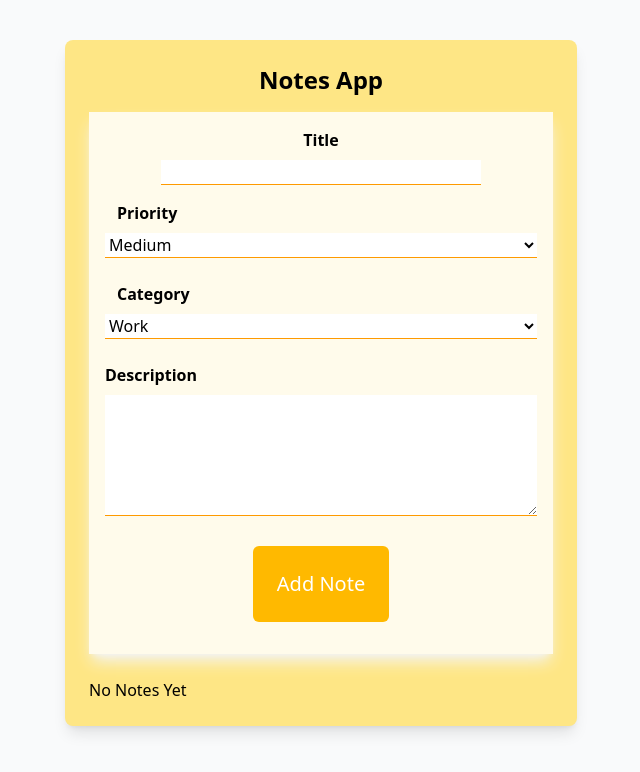
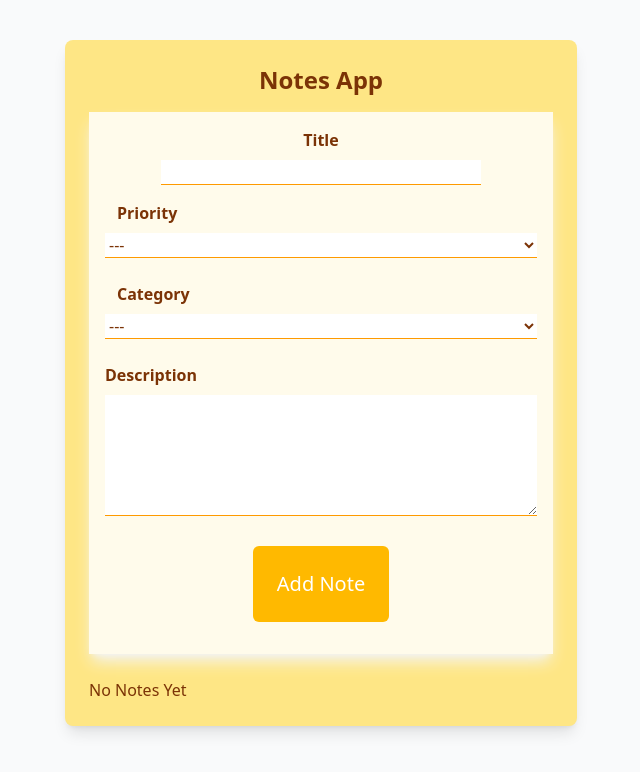
Before and after one commit to stapperu/NotesApp, a React (Vite) app: page / in a window 1280 px wide. Shown: the top 772 px of the page, without its empty margins (319-959 px from the left). Built offline with nearby package versions, Linux system fonts and the light colour scheme.

Commit message:
added conditional styling to list elements based on the priority; added prompt reminder to fill out the whole form

```diff
--- a/src/components/NoteComponent.jsx
+++ b/src/components/NoteComponent.jsx
@@ -1,15 +1,17 @@
 const NoteComponent = (note) => {
-console.log(note)
+
+
 
 	return (
-		<div className="p-4 m-2 bg-amber-50 rounded-lg shadow-md border-l-8 border-amber-400">
+		<div className="p-4 m-2 bg-amber-50 rounded-lg shadow-md border-l-8 border-amber-400"
+		style={{borderLeftColor: note.note.priority=="High" ? "red" : note.note.priority=="Medium" ? "yellow" : "green"}}>
 			<h3 className="text-xl font-bold uppercase text-amber-500">
 				{note.note.title}
 			</h3>
 			<h5 className="mb-2 text-md font-semibold ">{note.note.priority}</h5>
-			<h5 className="text-sm font text-gray-500  font-light">
+			<h6 className="text-sm font text-gray-500  font-light">
 				{note.note.category}
-			</h5>
+			</h6>
 			<hr></hr>
 			<p className="m-2 p-2 text-md font ">{note.note.description}</p>
 		</div>
--- a/src/components/NoteFormComponent.jsx
+++ b/src/components/NoteFormComponent.jsx
@@ -1,8 +1,6 @@
 import { useState, useEffectEvent } from "react";
 
-
-
-const NoteFormComponent = ({notes,setNotes}) => {
+const NoteFormComponent = ({ notes, setNotes }) => {
 	// alternative with each state separate, requires changing onChange to "onChange={(e)=>{setPriority(e.target.value)}}" and value to whatever the state is instead of "formData.x"
 	//     const [title,setTitle]=useState();
 	//     const [priority,setPriority]=useState('Medium');
@@ -10,8 +8,8 @@ const NoteFormComponent = ({notes,setNotes}) => {
 	//     const [description,setDescription]=useState(''); }
 	const [formData, setFormData] = useState({
 		title: "",
-	priority: "Medium",
-	category: "Work",
+		priority: null,
+		category: null,
 		description: "",
 	});
 	const handleChange = (e) => {
@@ -21,75 +19,83 @@ const handleChange = (e) => {
 		});
 	};
 
-const handleSubmit=(e)=>{
+	const handleSubmit = (e) => {
 		e.preventDefault();
-    if(!formData.title || !formData.description) return;
+		if (!formData.title || !formData.description || !formData.category || !formData.priority) return confirm("Missing form fields");
 
 		//  ATTENTION! Date.now() is NOT a solution suitable for production ! Only as a temporary fix in absence of database which would produce id's
-    const newNote={id: Date.now(), ...formData};
+		const newNote = { id: Date.now(), ...formData };
 
-    setNotes([newNote, ...notes])
+		setNotes([newNote, ...notes]);
 
-    setFormData ({
+		setFormData({
 			title: "",
 			priority: "",
 			category: "",
 			description: "",
 		});
-}
+	};
 
 	return (
 		<>
 			<form
-			className="mb-6 p-4 pb-8 bg-amber-50 shadow-lg shadow-gray-100"
-			onSubmit={handleSubmit}
+				className="mb-6 p-4 pb-8 bg-amber-50 shadow-lg shadow-gray-100 "
+				onSubmit={handleSubmit} id="noteform"
 			>
 				<div className="mb-4">
-				<label htmlFor="name" className=" text-center text-md font-bold block">
+					<label
+						htmlFor="title"
+						className=" text-center text-md font-bold block"
+					>
 						Title
 					</label>
 					<input
 						className="bg-white border-b border-amber-500 block mx-auto my-2 w-full max-w-80"
 						name="title"
 						type="text"
+						id="title"
 						value={formData.title}
 						onChange={handleChange}
 					/>
 				</div>
 				<div className="mb-4">
-				<label htmlFor="name" className="mx-3 text-md font-bold block ">
+					<label htmlFor="priority" className="mx-3 text-md font-bold block ">
 						Priority
 					</label>
 					<select
 						className="bg-white border-b border-amber-500 mx-auto my-2 w-full"
 						type="text"
 						name="priority"
+						id="priority"
 						value={formData.priority}
 						onChange={handleChange}
 					>
+						<option value="">---</option>
 						<option value="High">High</option>
 						<option value="Medium">Medium</option>
 						<option value="Low">Low</option>
-				</select>{" "}
+					</select>
 				</div>
 				<div className="mb-4">
-				<label htmlFor="name" className="mx-3 text-md font-bold block">
+					<label htmlFor="category" className="mx-3 text-md font-bold block">
 						Category
 					</label>
 					<select
 						className="bg-white border-b border-amber-500 mx-auto my-2 w-full"
 						type="text"
 						name="category"
+						id="category"
 						value={formData.category}
 						onChange={handleChange}
 					>
+						<option value="">---</option>
 						<option value="Work">Work</option>
 						<option value="Personal">Personal</option>
 						<option value="Ideas">Ideas</option>
-				</select>{" "}
+					</select>
 				</div>
 				<div className="mb-4">
-				<label htmlFor="name" className=" text-md font-bold block">
+					<label htmlFor="description" className=" text-md font-bold block">
 						Description
 					</label>
 					<textarea
@@ -97,15 +103,17 @@ return (
 						type="text"
 						rows="5"
 						name="description"
+						id="description"
 						value={formData.description}
 						onChange={handleChange}
 					/>{" "}
 				</div>
-			<button className="block mx-auto p-6 text-xl rounded-md bg-amber-400 hover:bg-white0 text-white" >
+				<button className="block mx-auto p-6 text-xl rounded-md bg-amber-400 hover:bg-amber-500 text-white">
 					Add Note
 				</button>
 			</form>
 		</>
-)};
+	);
+};
 
 export default NoteFormComponent;
--- a/src/components/NotesList.jsx
+++ b/src/components/NotesList.jsx
@@ -10,7 +10,7 @@ const NoteList = ({ notes }) => {
 	return (
 		<>
 			<div className="noteslist w-full h-auto">
-				<h1 className="mb-6 p-4 block text-center font-bold text-3xl uppercase text-amber-500">
+				<h1 className="mb-6 p-4 block text-center font-bold text-3xl uppercase text-amber-900">
 					List
 				</h1>
 				{notes.map((note) => (
--- a/src/index.css
+++ b/src/index.css
@@ -1,5 +1,6 @@
 @import 'tailwindcss';
 
 body {
-  @apply bg-gray-50;
+  @apply bg-gray-50 text-amber-900;
+
 }
```
Lines whose indentation alone changed are shown as unchanged.
